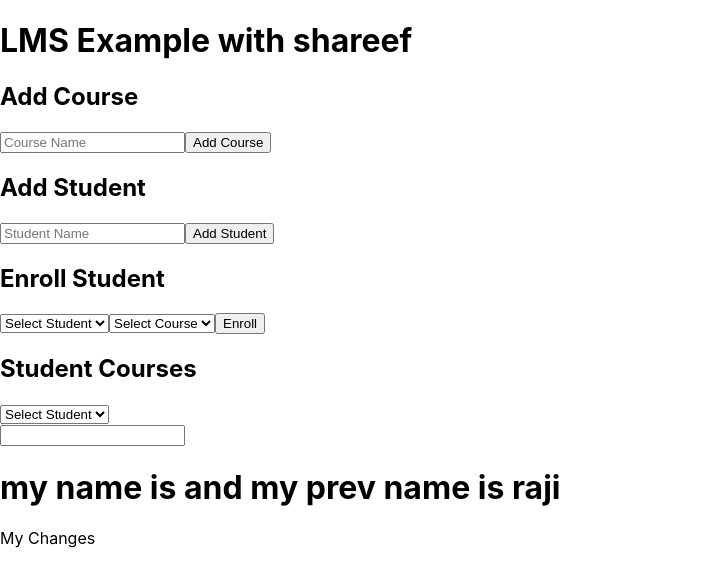
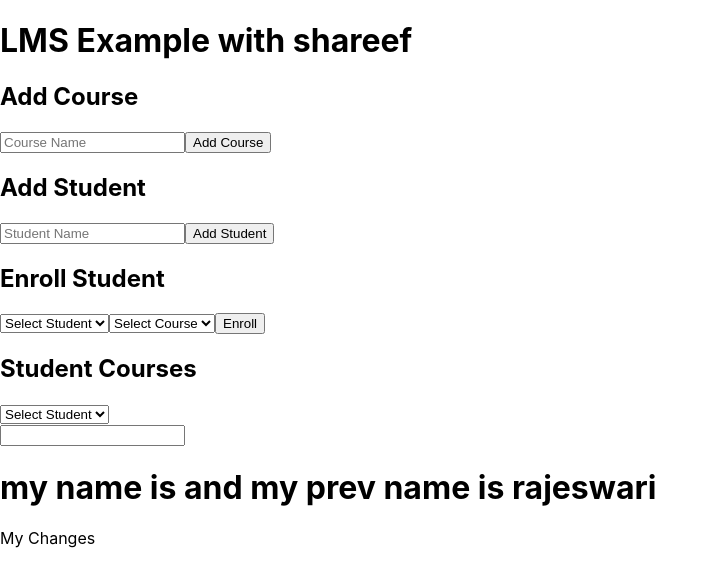
Before and after one commit to AbhiramCheekala/lms-project, a React (Create React App) app: page / in a window 1280 px wide. Shown: the top 586 px of the page, without its empty margins (0-718 px from the left). Built offline with nearby package versions, Linux system fonts and the light colour scheme.

Commit message:
change name format

```diff
--- a/src/App.js
+++ b/src/App.js
@@ -27,7 +27,7 @@ const App = () => {
 
     <div>
       <input type ="text" onChange={(e)=> setName(e.target.value)} value={name}/>
-    <h1>my name is {name} and my prev name is raji {prevName.current}</h1>
+    <h1>my name is {name} and my prev name is rajeswari {prevName.current}</h1>
     <div>
       My Changes
     </div>
```
